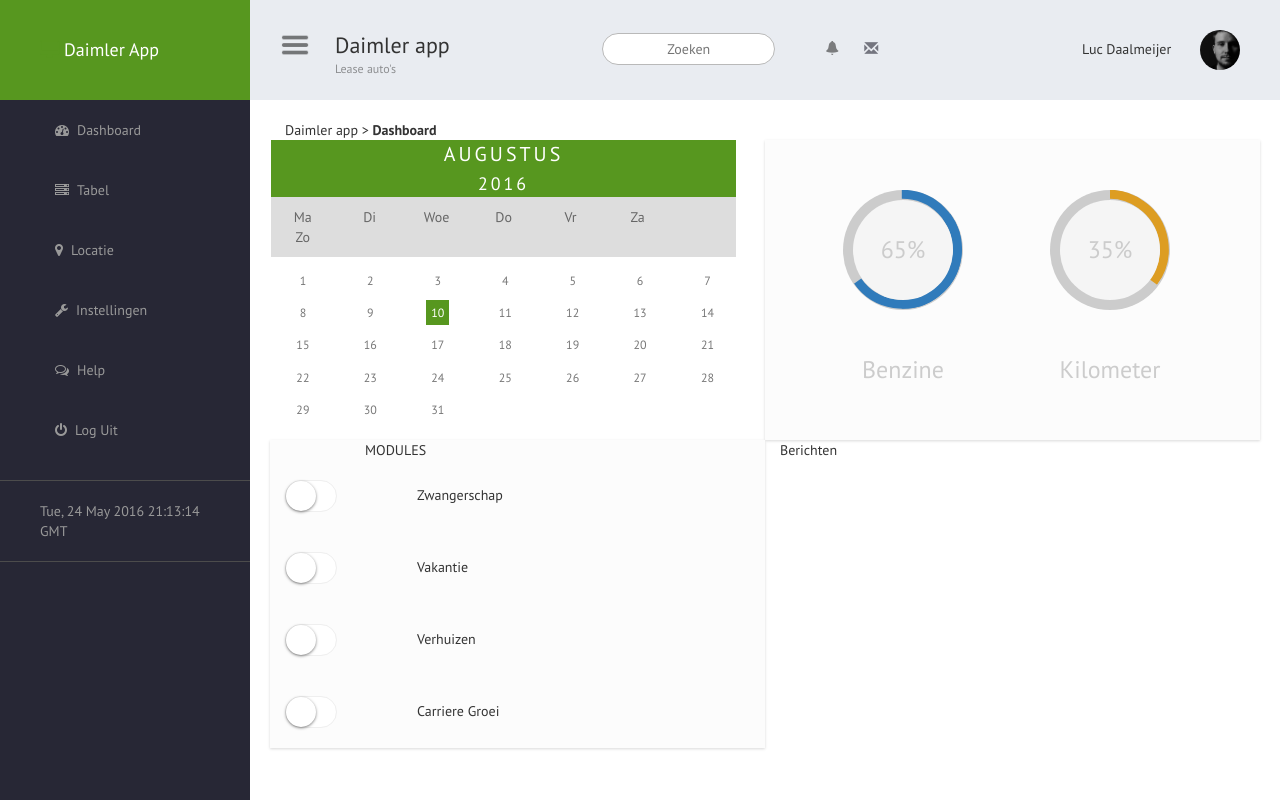
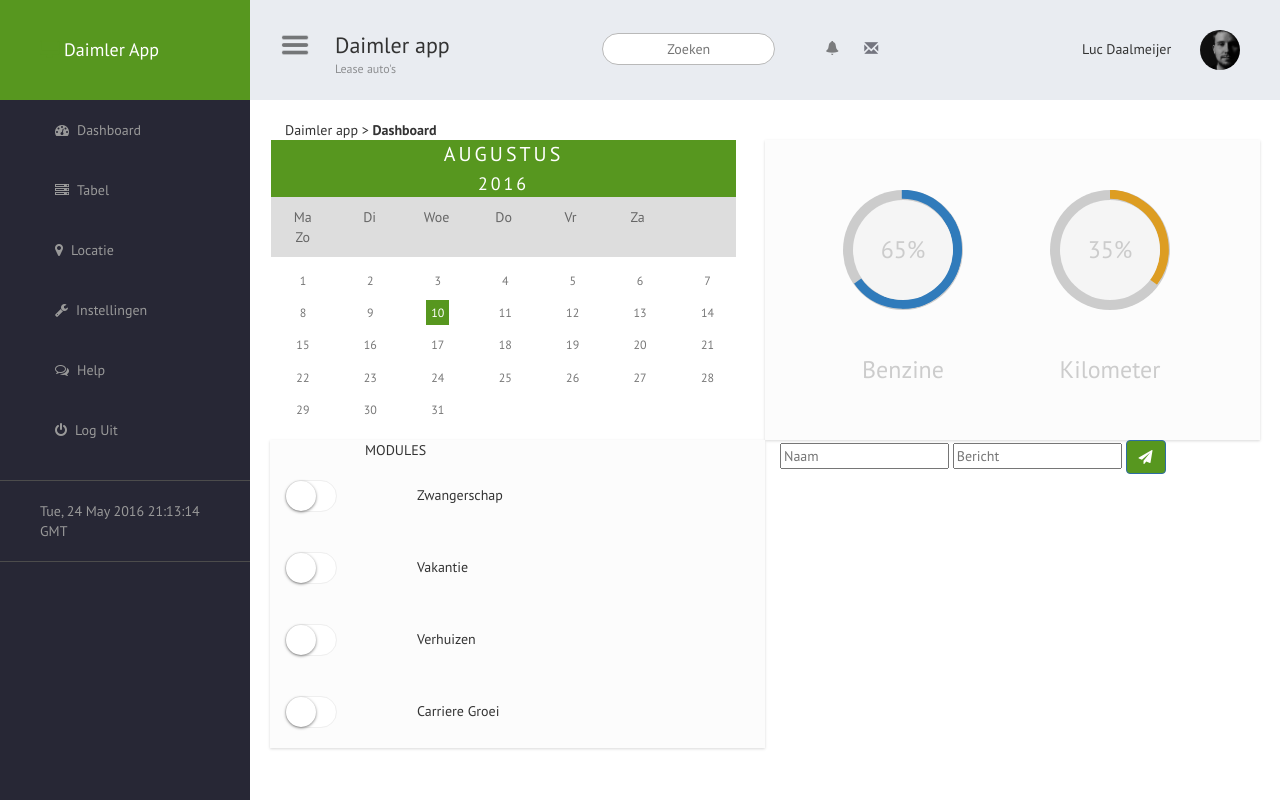
Before and after one commit to Demi101/Dashboard, a PHP site: page / in a window 1280 px wide. Run offline with PHP 8.4, Linux system fonts and the light colour scheme; some libraries are stand-ins or nearby versions.

Commit message:
Berichten form toegevoegd.

```diff
--- a/index.php
+++ b/index.php
@@ -7,6 +7,9 @@
 // }else{
 //     header('Location: login.php');
 // }
+
+
+
 ?>
 <!DOCTYPE html>
 <html lang="eng">
@@ -142,7 +145,13 @@
                             <input type="checkbox" id="switch4" class="switch" aria-hidden="false"><label for="switch4" class="switch-label">Checkbox Label</label><p>Carriere Groei</p>
                         </section>
                         <section class="berichten col-lg-6">
-                            <p>Berichten</p>
+                            <form action="" method="post">
+                            <input type="text" placeholder="Naam">
+                            <input type="text" placeholder="Bericht">
+                            <button type="submit" class="btn btn-primary btn-send">
+                                <i class="fa fa-paper-plane" aria-hidden="true"></i>
+                            </button>
+                            </form>
                         </section>
                     </div>
                 </div>
--- a/style.css
+++ b/style.css
@@ -311,3 +311,8 @@ ul {list-style-type: none;}
     background: #57971f;
     color: white !important
 }
+
+/* Button send message */
+.btn-send{
+  background-color: #57971f;
+}
```
